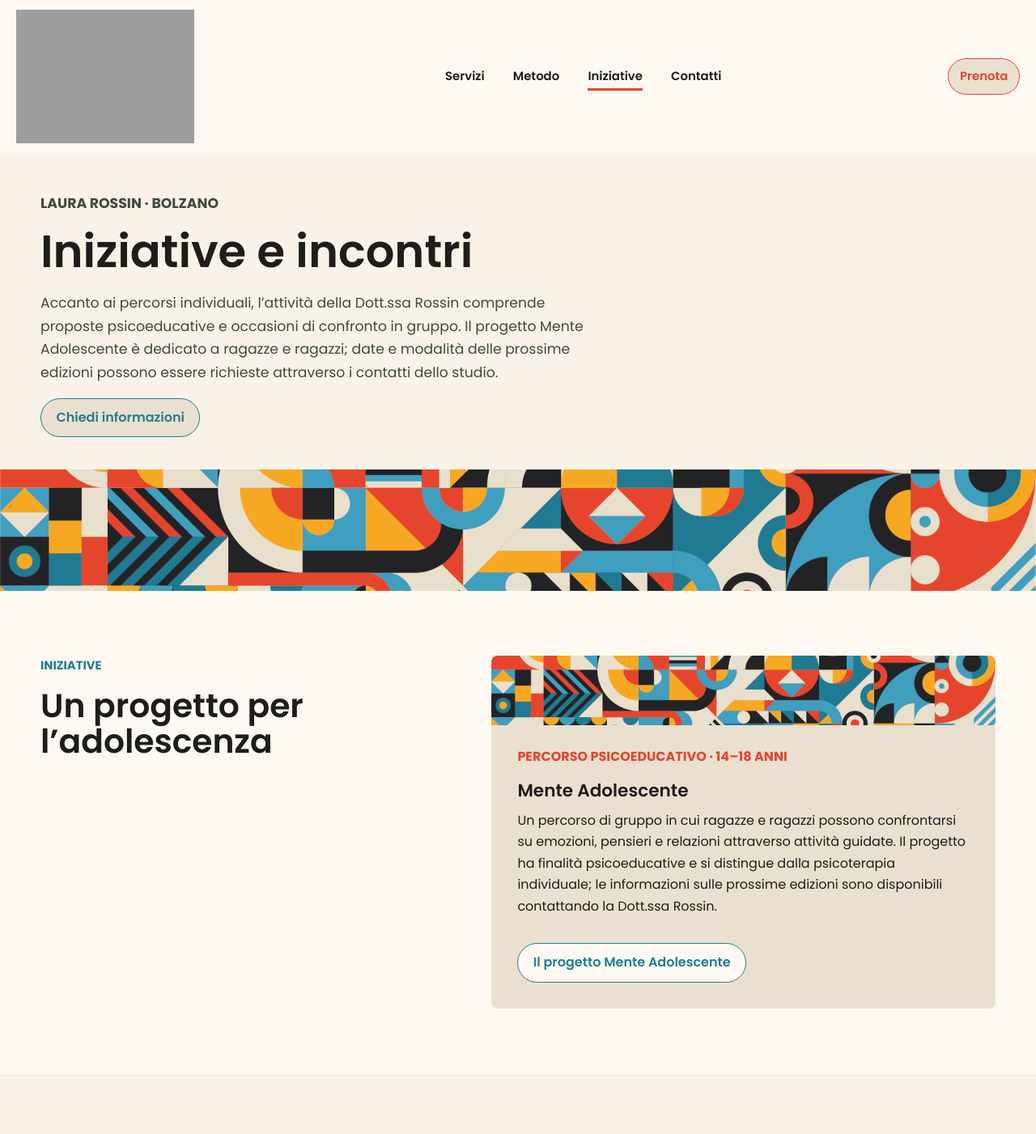
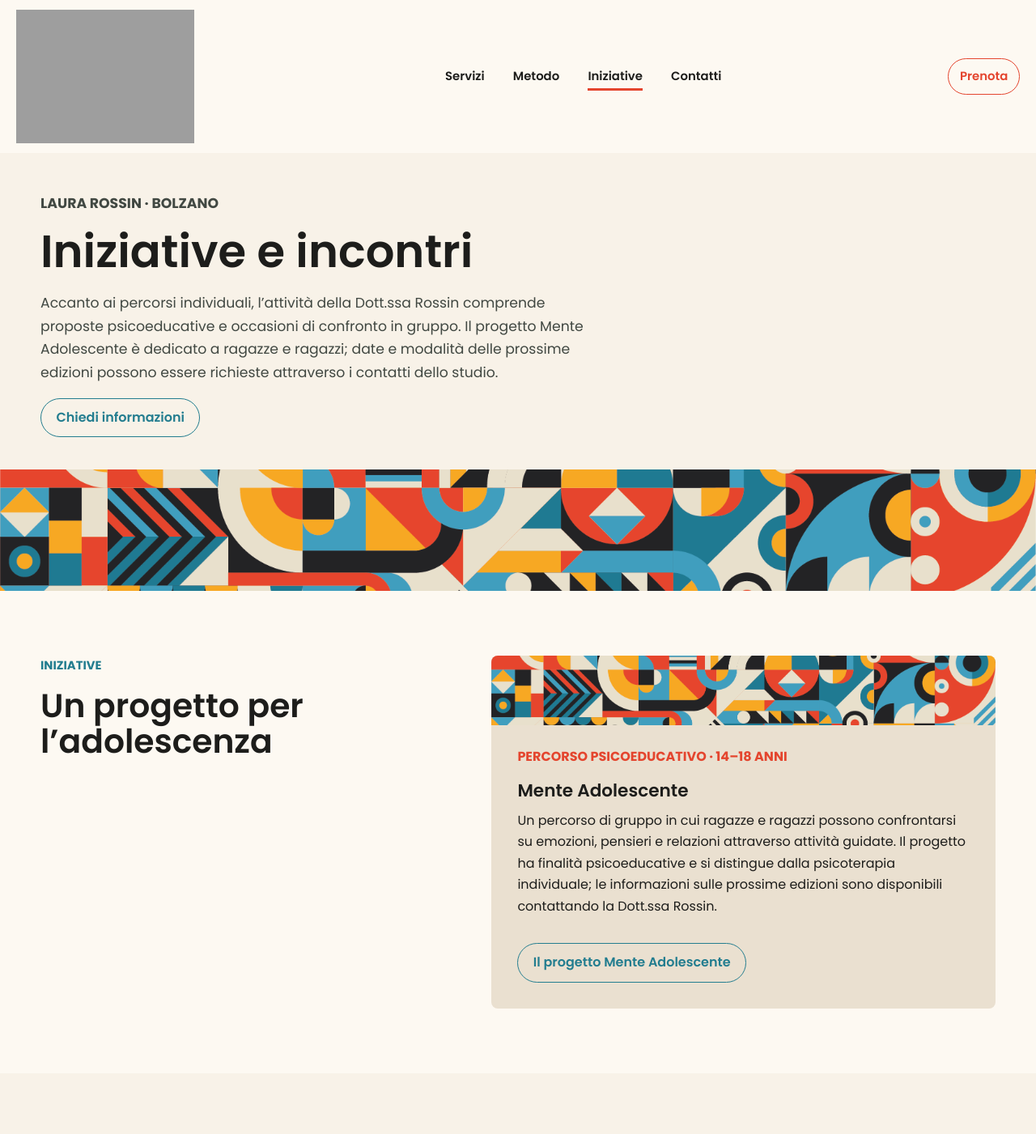
Before and after one commit to giulianomacro-rgb/sito-laura-rossin, a PHP site: page /iniziative.html in a window 1280 px wide. Shown: the top 1401 px of the page at 81% size. Run offline with PHP 8.4, Linux system fonts and the light colour scheme; grey boxes are pictures that could not be loaded.

Commit message:
Keep idle buttons unfilled against their surrounding surface

```diff
--- a/styles.css
+++ b/styles.css
@@ -227,7 +227,7 @@ h3 {
 .header-cta {
   border: 1px solid var(--red-ink);
   border-radius: 999px;
-  background: var(--soft);
+  background: transparent;
   color: var(--red-ink);
   transition: background-color 160ms ease, color 160ms ease;
 }
@@ -313,7 +313,6 @@ h3 {
 
 .button {
   --button-color: var(--blue-ink);
-  --button-surface: var(--soft);
   display: inline-flex;
   align-items: center;
   justify-content: center;
@@ -321,7 +320,7 @@ h3 {
   padding: 0.64rem 1.15rem;
   border: 1px solid var(--button-color);
   border-radius: 999px;
-  background: var(--button-surface);
+  background: transparent;
   color: var(--button-color);
   font-weight: 600;
   text-decoration: none;
@@ -654,9 +653,6 @@ h3 {
 .initiative-panel .button {
   margin-top: 1rem;
 }
-
-.initiative-panel .button,
-.booking-widget .button { --button-surface: var(--paper-warm); }
 
 .initiatives-carousel {
   position: relative;
@@ -1065,10 +1061,13 @@ details p {
 }
 
 .contact-strip .button {
+  --button-color: var(--paper-warm);
+}
+.contact-strip .button:hover,
+.contact-strip .button:focus-visible {
   background: var(--paper-warm);
   color: var(--blue-ink);
 }
-.contact-strip .button:hover { background: var(--soft); }
 .contact-strip :focus-visible { outline-color: var(--paper-warm); }
 
 .strip-grid {
@@ -1137,7 +1136,7 @@ details p {
   padding: 0.6rem 0.9rem;
   border: 1px solid var(--blue-ink);
   border-radius: 999px;
-  background: var(--paper-warm);
+  background: transparent;
   color: var(--blue-ink);
   cursor: pointer;
   font: inherit;
```
Also changed, not shown: tests/design.mjs (+13 -2 lines).
